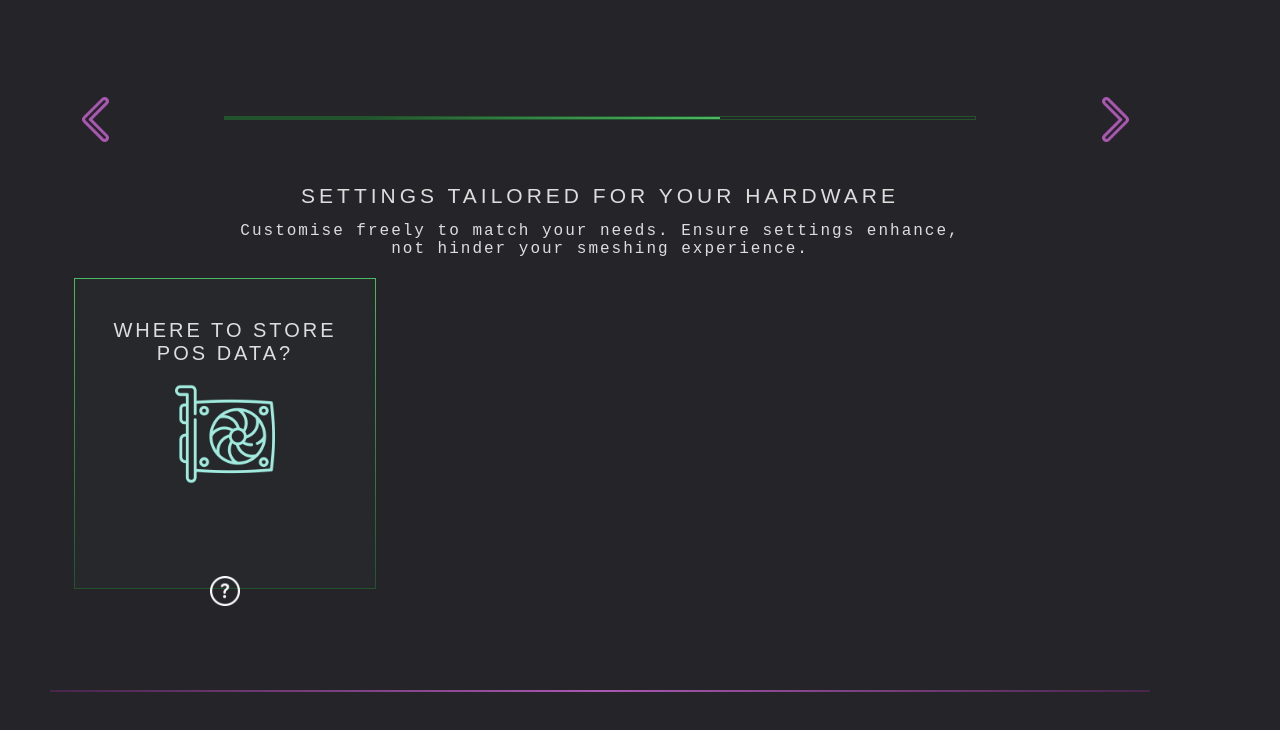
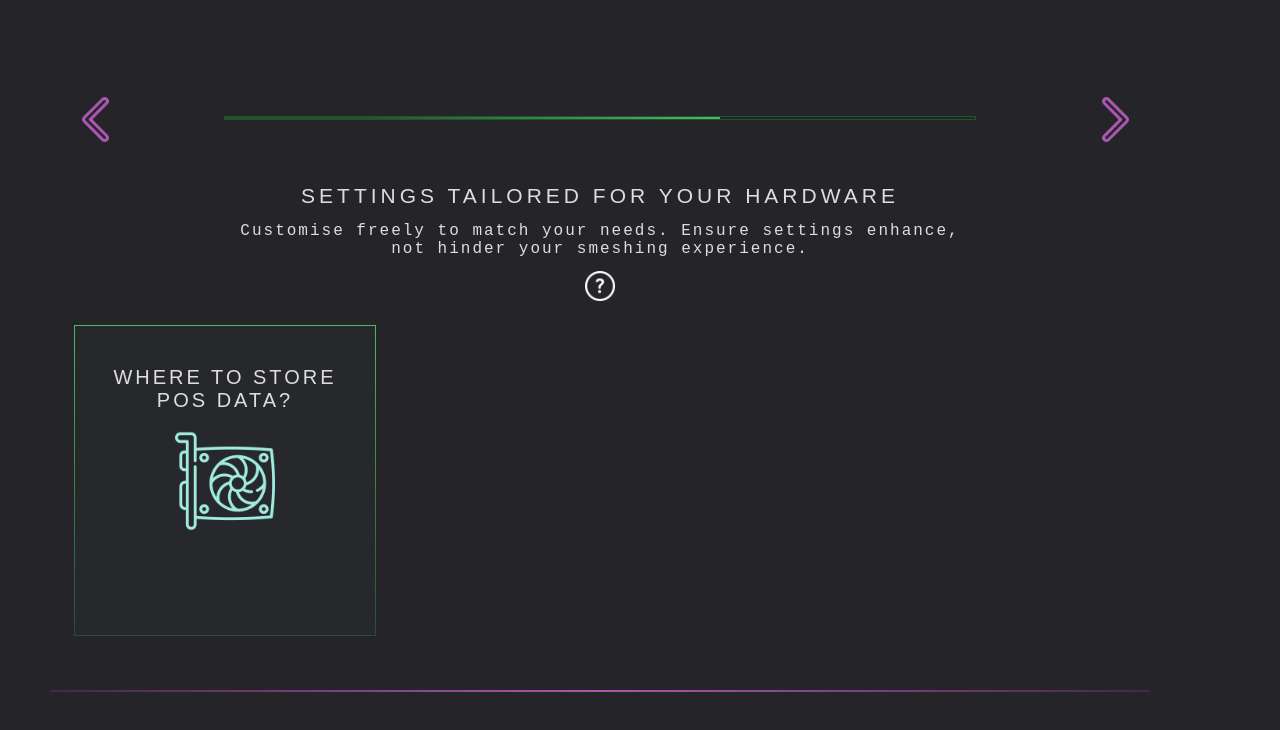
Before and after one commit to spacemeshos/sm-init-app-v2, a React (Create React App) app: page /guided/TailoredSettings in a window 1280 px wide. Shown: the top 730 px of the page. Built offline with nearby package versions, Linux system fonts and the light colour scheme.

Commit message:
refactored tooltip button and edit button

```diff
--- a/src/components/button.tsx
+++ b/src/components/button.tsx
@@ -80,21 +80,86 @@ const ForwardButton: React.FC<{ onClick?: () => void }> = ({ onClick }) => {
   );
 };
 
-// Tooltip button component
-const TooltipButton: React.FC<{
-  onClick?: () => void,
-  modalHeader?: string,
-  modalText?:  React.ReactNode,
-  modalTop?: number,
-  modalLeft?: number,
-  modalComponent?: React.ElementType
+// Edit button component
+const EditButton: React.FC<{
+  onClick?: () => void;
+  modalHeader?: string;
+  modalText?: React.ReactNode;
+  EditButtonTop?: number;
+  EditButtonLeft?: number;
+  modalTop?: number;
+  modalLeft?: number;
+  modalComponent?: React.ElementType;
 }> = ({
   onClick,
   modalHeader,
   modalText,
+  EditButtonTop = 0,
+  EditButtonLeft = 0,
   modalTop,
   modalLeft,
-  modalComponent: CustomModal
+  modalComponent: CustomModal,
+}) => {
+  const [isModalOpen, setModalOpen] = useState(false);
+  const pen = require("../assets/edit-circle.png");
+
+  const openTooltip = () => {
+    setModalOpen(true);
+    if (typeof onClick === "function") {
+      onClick();
+    }
+  };
+
+  const closeModal = () => setModalOpen(false);
+
+  return (
+    <>
+      {!isModalOpen && (
+        <EditpWrapper
+          onClick={openTooltip}
+          role="button"
+          tabIndex={0}
+          top={EditButtonTop}
+          left={EditButtonLeft}
+        >
+          <EditIcon src={pen} alt="pen" />
+        </EditpWrapper>
+      )}
+      {isModalOpen && CustomModal ? (
+        <CustomModal isOpen={isModalOpen} onClose={closeModal} />
+      ) : (
+        <Modal
+          isOpen={isModalOpen}
+          onClose={closeModal}
+          header={modalHeader}
+          text={modalText}
+          top={modalTop}
+          left={modalLeft}
+        />
+      )}
+    </>
+  );
+};
+
+// Tooltip button component
+const TooltipButton: React.FC<{
+  onClick?: () => void;
+  modalHeader?: string;
+  modalText?: React.ReactNode;
+  TooltipButtonTop?: number;
+  TooltipButtonLeft?: number;
+  modalTop?: number;
+  modalLeft?: number;
+  modalComponent?: React.ElementType;
+}> = ({
+  onClick,
+  modalHeader,
+  modalText,
+  TooltipButtonTop = 0,
+  TooltipButtonLeft = 0,
+  modalTop,
+  modalLeft,
+  modalComponent: CustomModal,
 }) => {
   const [isModalOpen, setModalOpen] = useState(false);
   const question = require("../assets/question.png");
@@ -111,15 +176,18 @@ const TooltipButton: React.FC<{
   return (
     <>
       {!isModalOpen && (
-        <TooltipWrapper onClick={openTooltip} role="button" tabIndex={0}>
+        <TooltipWrapper
+          onClick={openTooltip}
+          role="button"
+          tabIndex={0}
+          top={TooltipButtonTop}
+          left={TooltipButtonLeft}
+        >
           <HintIcon src={question} alt="question" />
         </TooltipWrapper>
       )}
       {isModalOpen && CustomModal ? (
-        <CustomModal
-          isOpen={isModalOpen}
-          onClose={closeModal}
-        />
+        <CustomModal isOpen={isModalOpen} onClose={closeModal} />
       ) : (
         <Modal
           isOpen={isModalOpen}
@@ -206,7 +274,10 @@ const PurpleButtonWrapper = styled.button`
   position: absolute;
   left: 50%;
   top: 80%;
-  transform: translate(-50%, -50%); // Centers the image both horizontally and vertically
+  transform: translate(
+    -50%,
+    -50%
+  ); // Centers the image both horizontally and vertically
 `;
 
 const BackIcon = styled.img`
@@ -246,16 +317,40 @@ const HintIcon = styled.img`
   width: 30px;
 `;
 
-const TooltipWrapper = styled.button`
+const EditIcon = styled.img`
+  aspect-ratio: 1;
+  width: 30px;
+`;
+
+const EditpWrapper = styled.button<{ top: number; left: number }>`
   background-color: transparent;
   border: transparent;
   cursor: pointer;
   z-index: 1;
   position: absolute;
-  top: 96%;
-  left: 50%;
-  transform: translate(-50%, 0%); // Centers the image both horizontally and vertically
-
+  top: ${({ top }) => top}px;
+  left: ${({ left }) => left}px;
 `;
 
-export { Button, PurpleButton, BackButton, ForwardButton, TooltipButton };
+const TooltipWrapper = styled.button<{ top: number; left: number }>`
+  background-color: transparent;
+  border: transparent;
+  cursor: pointer;
+  z-index: 1;
+  position: absolute;
+  top: ${({ top }) => top}%;
+  left: ${({ left }) => left}%;
+  transform: translate(
+    -50%,
+    0%
+  ); // Centers the image both horizontally and vertically
+`;
+
+export {
+  Button,
+  PurpleButton,
+  BackButton,
+  ForwardButton,
+  TooltipButton,
+  EditButton,
+};
--- a/src/pages/GuidedCreate/SelectDirectory.tsx
+++ b/src/pages/GuidedCreate/SelectDirectory.tsx
@@ -179,6 +179,8 @@ const SelectDirectory: React.FC = () => {
                 </a>
               </>
             }
+            TooltipButtonTop={96}
+            TooltipButtonLeft={50}
           />
         </DirWrapper>
 
@@ -188,7 +190,11 @@ const SelectDirectory: React.FC = () => {
             Next, we'll optimize your settings with a quick benchmark to boost
             your rewards and qualification chances every epoch
           </HintText>
-          <TooltipButton modalComponent={PosInfo} />
+          <TooltipButton
+            modalComponent={PosInfo}
+            TooltipButtonTop={96}
+            TooltipButtonLeft={50}
+          />
         </HintWrapper>
       </ContainerBottom>
     </>
--- a/src/pages/GuidedCreate/TailoredSettings.tsx
+++ b/src/pages/GuidedCreate/TailoredSettings.tsx
@@ -9,6 +9,7 @@ import Title from "../../components/titles";
 import Colors from "../../styles/colors";
 import ProgressBar from "../../components/progress";
 import Tile from "../../components/tile";
+import PosInfo from "../../components/pos_info";
 
 const NavProgress = styled.div`
   width: 1200px;
@@ -18,7 +19,7 @@ const NavProgress = styled.div`
 
 const TextWrapper = styled.div`
   width: 1200px;
-  height: 22px;
+  height: 100px;
   top: 170px;
   position: absolute;
   color: ${Colors.grayLight};
@@ -34,7 +35,7 @@ const ContainerBottom = styled.div`
   flex-direction: column;
   align-items: left;
   justify-content: flex-start;
-  top: 278px;
+  top: 325px;
   width: 1200px;
   position: absolute;
 `;
@@ -81,18 +82,17 @@ const TailoredSettings: React.FC = () => {
         Customise freely to match your needs. Ensure settings enhance,
         <br />
         not hinder your smeshing experience.
+        <TooltipButton
+        modalComponent={PosInfo}
+        TooltipButtonTop={100}
+        TooltipButtonLeft={50}
+      />
       </TextWrapper>
+
+
       <ContainerBottom>
         <GPUWrapper>
-          <Tile
-            text={"Where to Store pos data?"}
-            imageSrc={gpu}
-          />
-          <TooltipButton
-            modalText={
-              <>abc              </>
-            }
-          />
+          <Tile text={"Where to Store pos data?"} imageSrc={gpu} />
         </GPUWrapper>
       </ContainerBottom>
     </>
```
Also changed, not shown: src/assets/edit-circle.png (renamed from src/assets/edit circle.png).
